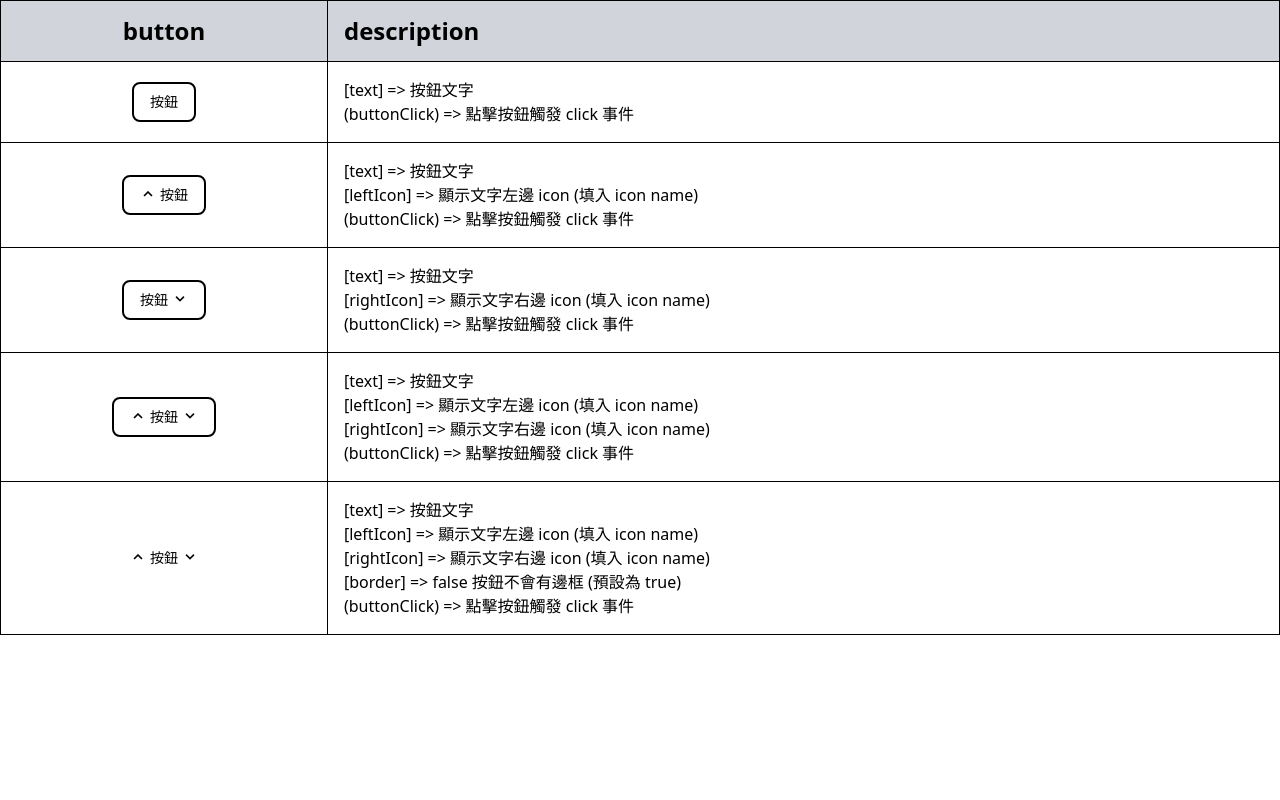
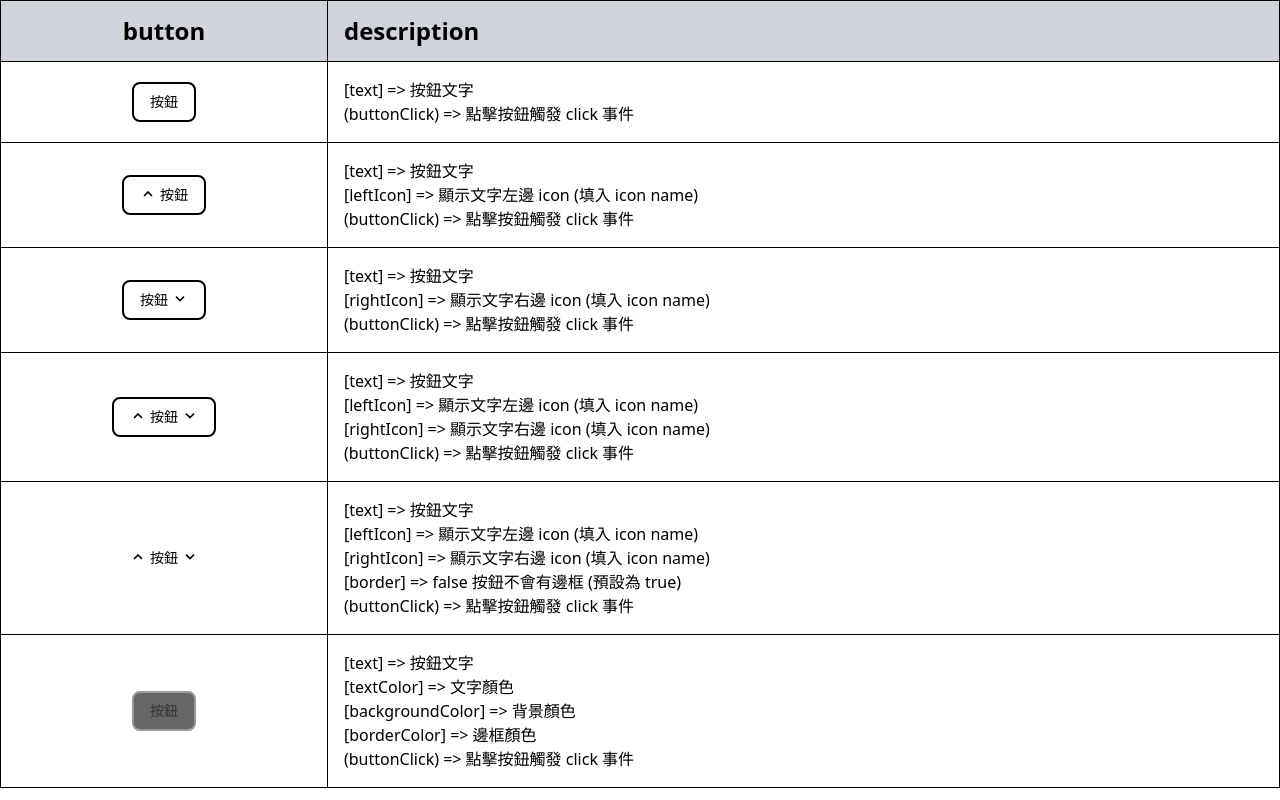
Before and after one commit to Charmying/Test-----Angular, an Angular app: page /pages/demo/demo-button in a window 1280 px wide. Built offline with nearby package versions, Linux system fonts and the light colour scheme.

Commit message:
button 共用元件新增自訂顏色功能

```diff
--- a/src/app/pages/demo/demo-button/demo-button.component.html
+++ b/src/app/pages/demo/demo-button/demo-button.component.html
@@ -73,5 +73,19 @@
         <div class="text-body1">(buttonClick) => 點擊按鈕觸發 click 事件</div>
       </td>
     </tr>
+    <tr>
+      <td class="text-center align-middle">
+        <div>
+          <app-button [text]="'按鈕'" [textColor]="'#333333'" [backgroundColor]="'#666666'" [borderColor]="'#999999'" [border]="true" (buttonClick)="click()"></app-button>
+        </div>
+      </td>
+      <td>
+        <div class="text-body1">[text] => 按鈕文字</div>
+        <div class="text-body1">[textColor] => 文字顏色</div>
+        <div class="text-body1">[backgroundColor] => 背景顏色</div>
+        <div class="text-body1">[borderColor] => 邊框顏色</div>
+        <div class="text-body1">(buttonClick) => 點擊按鈕觸發 click 事件</div>
+      </td>
+    </tr>
   </tbody>
 </table>
--- a/src/app/shared/components/button/button.component.html
+++ b/src/app/shared/components/button/button.component.html
@@ -1,4 +1,4 @@
-<button class="w-max h-10 px-4 py-1 rounded-lg transition-colors duration-200" [ngClass]="[buttonClass, border ? 'border-2 border-solid border-black' : 'border-0']" (click)="click()">
+<button class="w-max h-10 px-4 py-1 rounded-lg transition-colors duration-200" [ngClass]="[buttonClass, border ? 'border-2 border-solid' : 'border-0']" [ngStyle]="{ color: textColor, backgroundColor: backgroundColor, borderColor: border ? borderColor : undefined }" (click)="click()">
   <div class="flex items-center">
     <ng-container *ngIf="leftIcon">
       <div class="mr-1">
--- a/src/app/shared/components/button/button.component.ts
+++ b/src/app/shared/components/button/button.component.ts
@@ -15,6 +15,9 @@ export class ButtonComponent {
   @Input() text = '';
   @Input() buttonClass = '';
   @Input() border = true;
+  @Input() textColor: string = '#000000';
+  @Input() backgroundColor: string = '#FFFFFF';
+  @Input() borderColor: string = '#000000';
   @Output() buttonClick = new EventEmitter<void>();
 
   click(): void {
```
